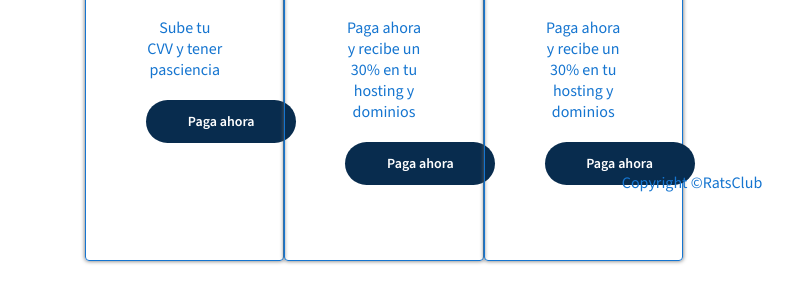
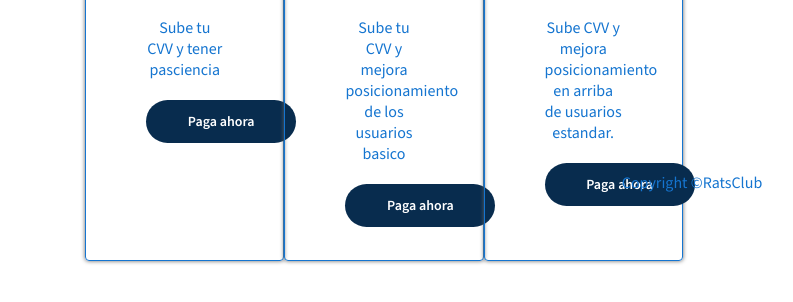
Before and after one commit to gaelhd/RatsClub, a plain HTML site: page Empleo.html in a window 1280 px wide. Shown: the part 630-932 px from the top of the page, without its empty margins (8-801 px from the left). Drawn offline with nearby package versions, Linux system fonts and the light colour scheme.

Commit message:
Update Empleo.html

```diff
--- a/Empleo.html
+++ b/Empleo.html
@@ -60,7 +60,7 @@
                             <h2>Estandar</h2>
                             <img src="b.png" alt="">
                             <h3>200 <sup>$</sup></h3>
-                            <p>Paga ahora y recibe un 30% en tu hosting y dominios</p>
+                            <p>Sube tu CVV y mejora posicionamiento de los usuarios basico</p>
                             <a href="" class="boton">Paga ahora</a>
                         </div>
 
@@ -68,7 +68,7 @@
                             <h2>Premium</h2>
                             <img src="c.png" alt="">
                             <h3>300 <sup>$</sup></h3>
-                            <p>Paga ahora y recibe un 30% en tu hosting y dominios</p>
+                            <p>Sube CVV y mejora posicionamiento en arriba de usuarios estandar.</p>
                             <a href="" class="boton">Paga ahora</a>
                         </div>
                     </div>
```
